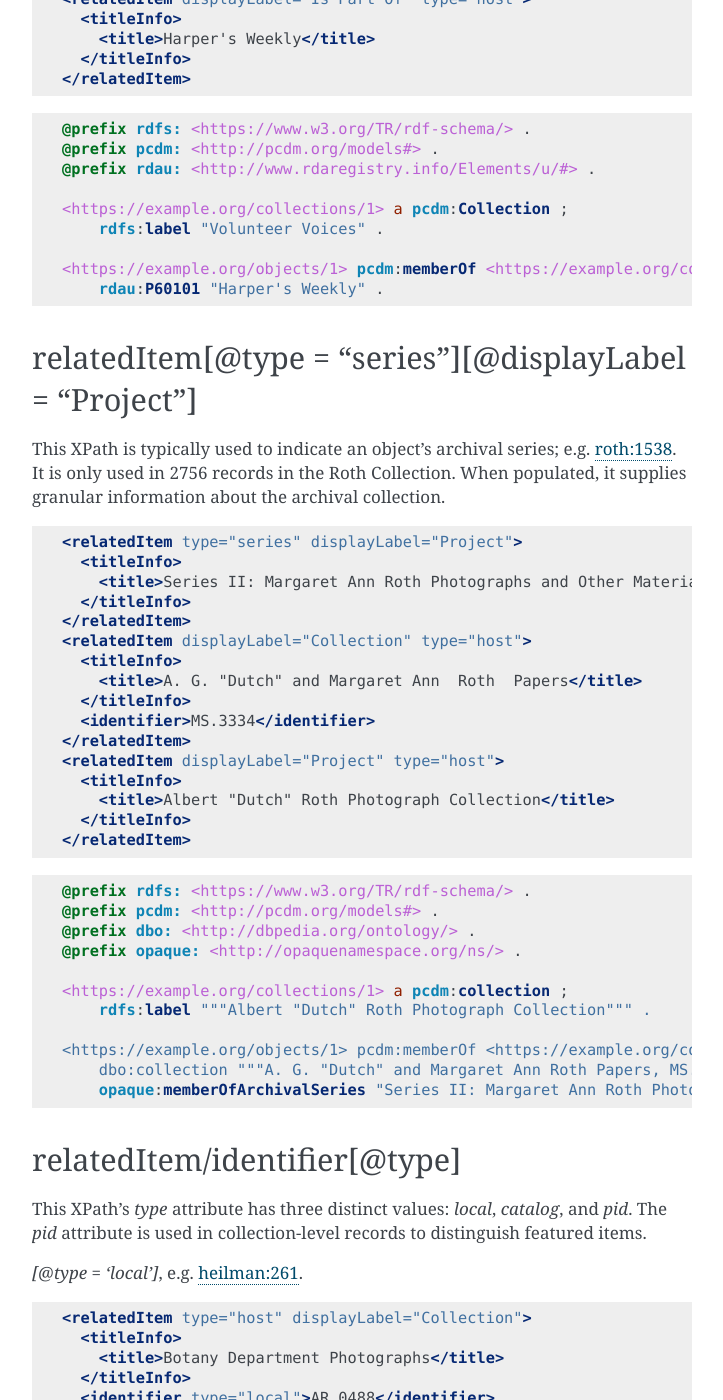
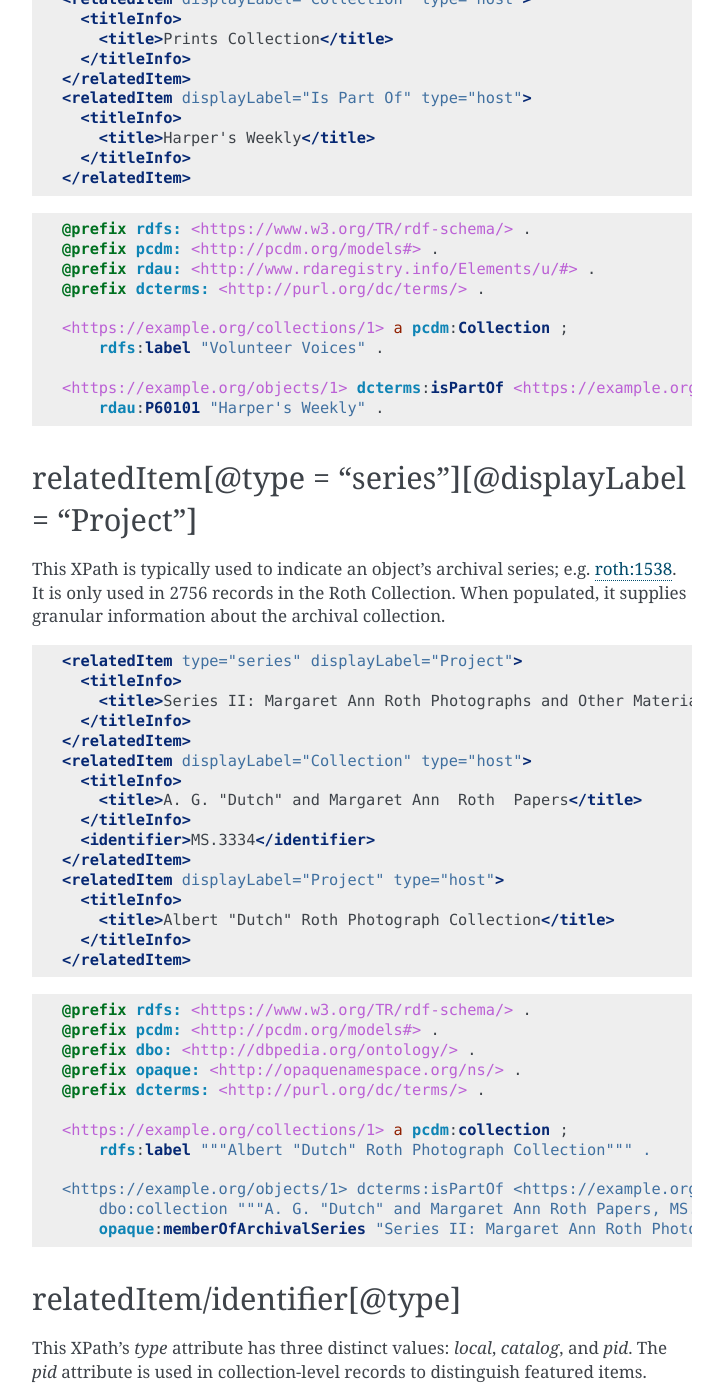
Before and after one commit to UTKcataloging/mods_to_rdf, a Sphinx documentation site: the page built from docs/source/top_level_elements/relatedItem.rst, in a window 1280 px wide and 1400 px high, scrolled down 4506 px. Shown: the whole window, without its empty margins (388-1111 px from the left). Built offline with Sphinx 7.4.7, drawn with Linux system fonts in a browser that asks for light colours; formulas are drawn with MathJax 3; some of the changed text lies outside the part shown.

Commit message:
Make corrections based on feedback from our meeting.

```diff
--- a/docs/source/top_level_elements/relatedItem.rst
+++ b/docs/source/top_level_elements/relatedItem.rst
@@ -23,11 +23,12 @@ relatedItem[not(@*)]
 
     @prefix rdfs: <https://www.w3.org/TR/rdf-schema/> .
     @prefix pcdm: <http://pcdm.org/models#> .
+    @prefix dcterms: <http://purl.org/dc/terms/> .
 
     <https://example.org/collections/1> a pcdm:Collection ;
         rdfs:label "Digital Collection: The Growth of Democracy in Tennessee: A Grassroots Approach to Volunteer Voices" .
 
-    <https://example.org/objects/1> pcdm:memberOf <https://example.org/collections/1> .
+    <https://example.org/objects/1> dcterms:isPartOf <https://example.org/collections/1> .
 
 relatedItem[@type = "host"][@displayLabel = "Project"]
 ------------------------------------------------------
@@ -46,11 +47,12 @@ This XPath is typically used to indicate the digital project/digital collection
 
     @prefix rdfs: <https://www.w3.org/TR/rdf-schema/> .
     @prefix pcdm: <http://pcdm.org/models#> .
+    @prefix dcterms: <http://purl.org/dc/terms/> .
 
     <https://example.org/collections/1> a pcdm:Collection ;
         rdfs:label """Albert "Dutch" Roth Photograph Collection""" .
 
-    <https://example.org/objects/1> pcdm:memberOf <https://example.org/collections/1> .
+    <https://example.org/objects/1> dcterms:isPartOf <https://example.org/collections/1> .
 
 Note: do we have a feeling about syntax for literals with quotes? `'''Albert "Dutch" Roth'''` vs `"""Albert "Dutch" Roth"""`? Does it matter?
 
@@ -78,11 +80,12 @@ This XPath is typically used to indicate the archival collection for a given obj
     @prefix rdfs: <https://www.w3.org/TR/rdf-schema/> .
     @prefix pcdm: <http://pcdm.org/models#> .
     @prefix dbo: <http://dbpedia.org/ontology/> .
+    @prefix dcterms: <http://purl.org/dc/terms/> .
 
     <https://example.org/collections/1> a pcdm:Collection ;
         rdfs:label "Botanical Photography of Alan S. Heilman" .
 
-    <https://example.org/objects/1> pcdm:memberOf <https://example.org/collections/1> ;
+    <https://example.org/objects/1> dcterms:isPartOf <https://example.org/collections/1> ;
         dbo:collection "Botany Department Photographs, AR.0488" .
 
 relatedItem[@type = "host"][@displayLabel = "project"]
@@ -102,11 +105,12 @@ This XPath is used 798 times and only appears in the Thompson Brothers Photograp
 
     @prefix rdfs: <https://www.w3.org/TR/rdf-schema/> .
     @prefix pcdm: <http://pcdm.org/models#> .
+    @prefix dcterms: <http://purl.org/dc/terms/> .
 
     <https://example.org/collections/1> a pcdm:Collection ;
         rdfs:label "Thompson Brothers Commercial Photographers" .
 
-    <https://example.org/objects/1> pcdm:memberOf <https://example.org/collections/1> .
+    <https://example.org/objects/1> dcterms:isPartOf <https://example.org/collections/1> .
 
 relatedItem[@type = "host"][@displayLabel = "Digital Collection"]
 -----------------------------------------------------------------
@@ -125,11 +129,12 @@ This XPath is used 362 times in the Children's Defense Fund collection: e.g. `cd
 
     @prefix rdfs: <https://www.w3.org/TR/rdf-schema/> .
     @prefix pcdm: <http://pcdm.org/models#> .
+    @prefix dcterms: <http://purl.org/dc/terms/> .
 
     <https://example.org/collections/1> a pcdm:Collection ;
         rdfs:label "Children's Defense Fund" .
 
-    <https://example.org/objects/1> pcdm:memberOf <https://example.org/collections/1> .
+    <https://example.org/objects/1> dcterms:isPartOf <https://example.org/collections/1> .
 
 relatedItem[@type = "host"][@displayLabel = "Project Part"]
 -----------------------------------------------------------
@@ -224,11 +229,12 @@ This XPath is only used 449 in the Volunteer Voices collection; e.g. `volvoices:
     @prefix rdfs: <https://www.w3.org/TR/rdf-schema/> .
     @prefix pcdm: <http://pcdm.org/models#> .
     @prefix rdau: <http://www.rdaregistry.info/Elements/u/#> .
+    @prefix dcterms: <http://purl.org/dc/terms/> .
 
     <https://example.org/collections/1> a pcdm:Collection ;
         rdfs:label "Volunteer Voices" .
 
-    <https://example.org/objects/1> pcdm:memberOf <https://example.org/collections/1> ;
+    <https://example.org/objects/1> dcterms:isPartOf <https://example.org/collections/1> ;
         rdau:P60101 "Harper's Weekly" .
 
 relatedItem[@type = "series"][@displayLabel = "Project"]
@@ -261,11 +267,12 @@ This XPath is typically used to indicate an object's archival series; e.g. `roth
     @prefix pcdm: <http://pcdm.org/models#> .
     @prefix dbo: <http://dbpedia.org/ontology/> .
     @prefix opaque: <http://opaquenamespace.org/ns/> .
+    @prefix dcterms: <http://purl.org/dc/terms/> .
 
     <https://example.org/collections/1> a pcdm:collection ;
         rdfs:label """Albert "Dutch" Roth Photograph Collection""" .
 
-    <https://example.org/objects/1> pcdm:memberOf <https://example.org/collections/1> ;
+    <https://example.org/objects/1> dcterms:isPartOf <https://example.org/collections/1> ;
         dbo:collection """A. G. "Dutch" and Margaret Ann Roth Papers, MS.3334""" ;
         opaque:memberOfArchivalSeries "Series II: Margaret Ann Roth Photographs and Other Materials, 1947 March 11-2002 December 14 (bulk 1947 March 11-1955 March 20). Sub-Series A: Photographs, 1947 March 11-1955 March 139" .
 
@@ -327,7 +334,8 @@ This XPath's `type` attribute has three distinct values: `local`, `catalog`, and
     <https://example.org/collections/1> a pcdm:Collection ;
         rdfs:label "David Van Vactor Music Collection" .
 
-    <https://example.org/objects/1> pcdm:memberOf <https://example.org/collections/1> ;
+    <https://example.org/objects/1> dcterms:isPartOf <https://example.org/collections/1> ;
+        dbo:collection "David Van Vactor Papers, MS.1942" ;
         dbo:isPartOf <https://n2t.net/ark:/87290/v8pz5703> ;
         opaque:sheetmusic_hostItem "Gefunden, M047" .
 
@@ -636,6 +645,17 @@ relatedItem/name
       </name>
     </relatedItem>
 
+.. code-block:: turtle
+
+    @prefix rdfs: <https://www.w3.org/TR/rdf-schema/> .
+    @prefix pcdm: <http://pcdm.org/models#> .
+    @prefix dbo: <http://dbpedia.org/ontology/> .
+    @prefix opaque: <http://opaquenamespace.org/ns/> .
+    @prefix dcterms: <http://purl.org/dc/terms/> .
+
+    <https://example.org/collections/1> a pcdm:Collection ;
+
+
 Empty elements
 --------------
 
```
Also changed, not shown: other parts of docs/source/top_level_elements/relatedItem.rst (+2 -1 lines).
